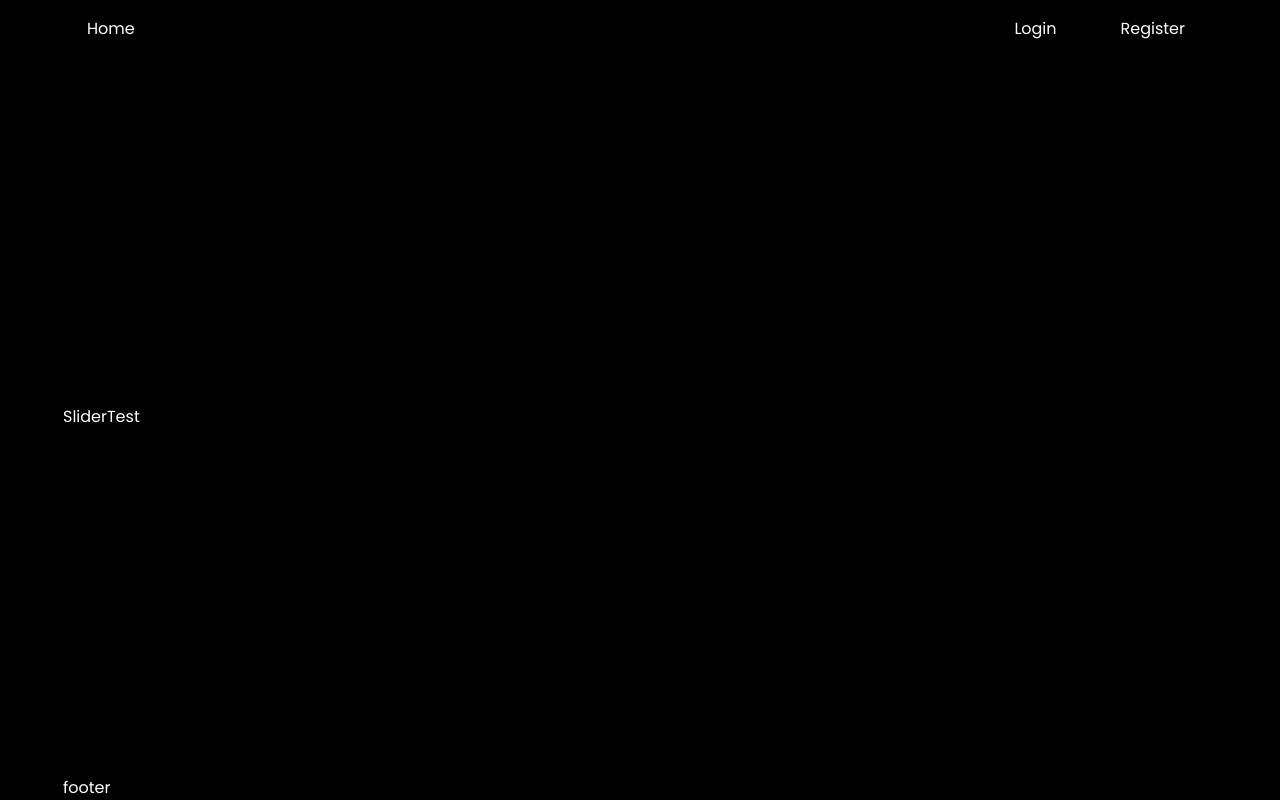
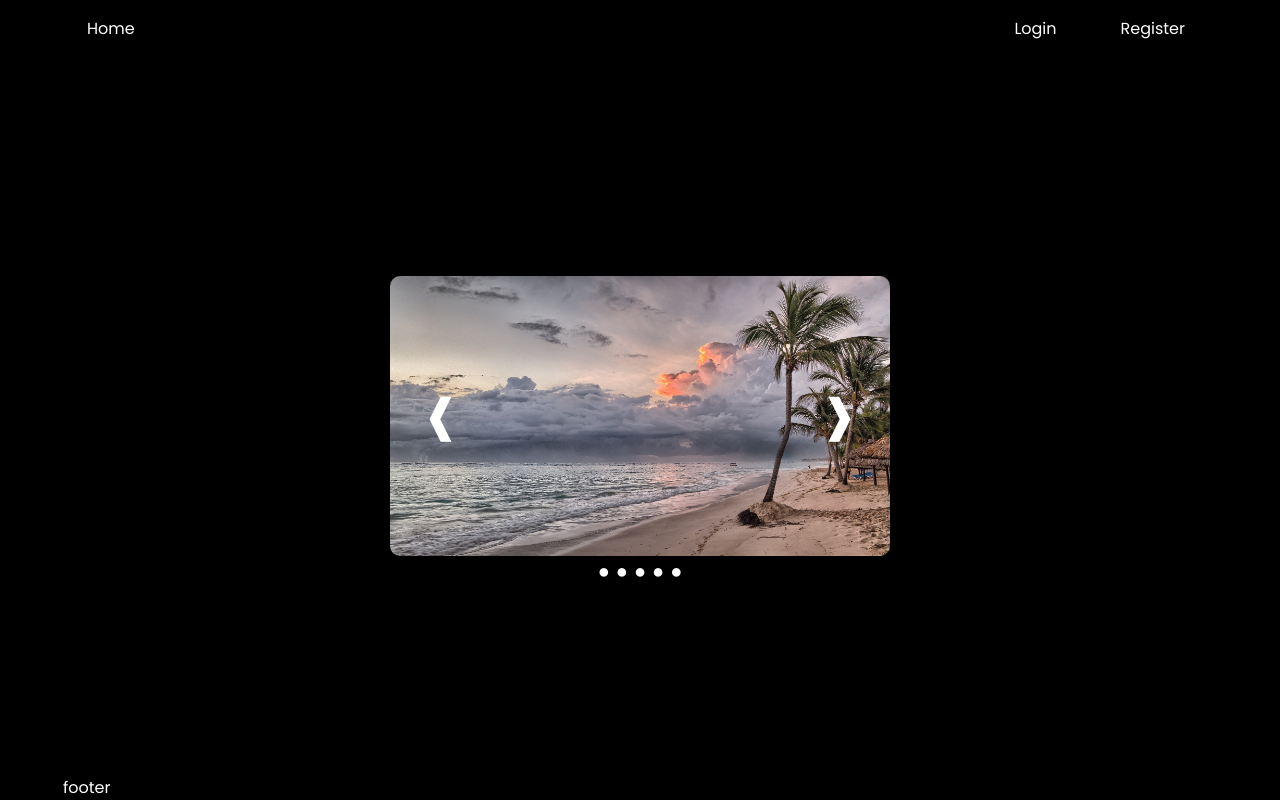
Before and after one commit to RyanBriggsDev/trello-remake, a React (Create React App) app: page /test/slider in a window 1280 px wide. Built offline with nearby package versions, Linux system fonts and the light colour scheme; no server answers.

Commit message:
test slider (no slide animation)

```diff
--- /dev/null
+++ b/src/components/slider/ImageSlider.jsx
@@ -0,0 +1,95 @@
+import { useState } from "react";
+
+const slideStyles = {
+  width: "100%",
+  height: "100%",
+  borderRadius: "10px",
+  backgroundSize: "cover",
+  backgroundPosition: "center",
+};
+
+const rightArrowStyles = {
+  position: "absolute",
+  top: "50%",
+  transform: "translate(0, -50%)",
+  right: "32px",
+  fontSize: "45px",
+  color: "#fff",
+  zIndex: 1,
+  cursor: "pointer",
+};
+
+const leftArrowStyles = {
+  position: "absolute",
+  top: "50%",
+  transform: "translate(0, -50%)",
+  left: "32px",
+  fontSize: "45px",
+  color: "#fff",
+  zIndex: 1,
+  cursor: "pointer",
+};
+
+const sliderStyles = {
+  position: "relative",
+  height: "100%",
+};
+
+const dotsContainerStyles = {
+  display: "flex",
+  justifyContent: "center",
+};
+
+const dotStyle = {
+  margin: "0 3px",
+  cursor: "pointer",
+  fontSize: "20px",
+};
+
+const ImageSlider = ({ slides }) => {
+  const [currentIndex, setCurrentIndex] = useState(0);
+  const goToPrevious = () => {
+    const isFirstSlide = currentIndex === 0;
+    const newIndex = isFirstSlide ? slides.length - 1 : currentIndex - 1;
+    setCurrentIndex(newIndex);
+  };
+  const goToNext = () => {
+    const isLastSlide = currentIndex === slides.length - 1;
+    const newIndex = isLastSlide ? 0 : currentIndex + 1;
+    setCurrentIndex(newIndex);
+  };
+  const goToSlide = (slideIndex) => {
+    setCurrentIndex(slideIndex);
+  };
+  const slideStylesWidthBackground = {
+    ...slideStyles,
+    backgroundImage: `url(${slides[currentIndex].url})`,
+  };
+
+  return (
+    <div style={sliderStyles}>
+      <div>
+        <div onClick={goToPrevious} style={leftArrowStyles}>
+          ❰
+        </div>
+        <div onClick={goToNext} style={rightArrowStyles}>
+          ❱
+        </div>
+      </div>
+      <div style={slideStylesWidthBackground}></div>
+      <div style={dotsContainerStyles}>
+        {slides.map((slide, slideIndex) => (
+          <div
+            style={dotStyle}
+            key={slideIndex}
+            onClick={() => goToSlide(slideIndex)}
+          >
+            ●
+          </div>
+        ))}
+      </div>
+    </div>
+  );
+};
+
+export default ImageSlider;
--- a/src/pages/test/SliderTest.jsx
+++ b/src/pages/test/SliderTest.jsx
@@ -1,8 +1,32 @@
-
+import ImageSlider from "../../components/slider/ImageSlider";
+import beach from '../../assets/slider/image-1.jpeg'
+import boat from '../../assets/slider/image-4.jpeg'
+import forest from '../../assets/slider/image-2.jpeg'
+import city from '../../assets/slider/image-3.jpeg'
+import italy from '../../assets/slider/image-5.jpeg'
 
 function SliderTest() {
+
+    const slides = [
+        { url: beach, title: "beach" },
+        { url: boat, title: "boat" },
+        { url: forest, title: "forest" },
+        { url: city, title: "city" },
+        { url: italy, title: "italy" },
+      ];
+
+      const containerStyles = {
+        width: "500px",
+        height: "280px",
+        margin: "0 auto",
+      };
+
   return (
-    <div>SliderTest</div>
+    <div>
+        <div style={containerStyles}>
+            <ImageSlider slides={slides} />
+        </div>
+    </div>
   )
 }
 
```
